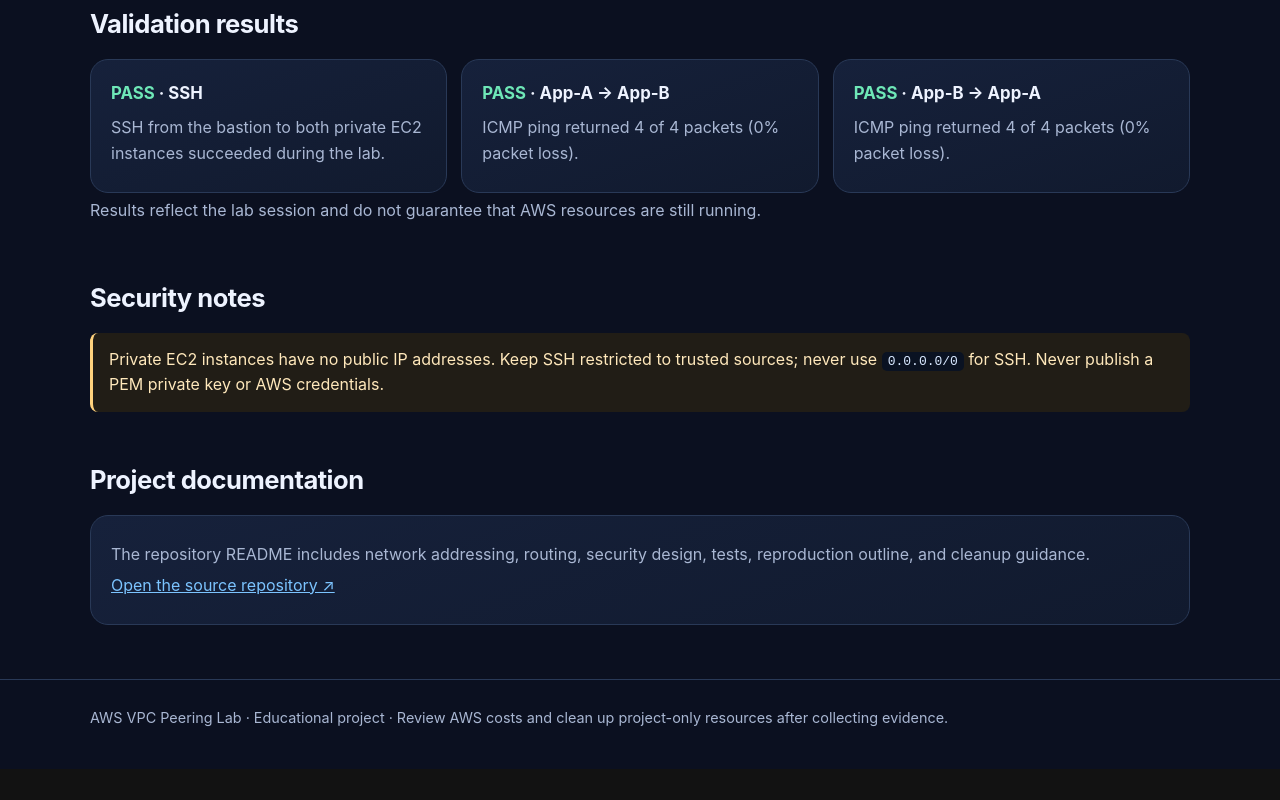
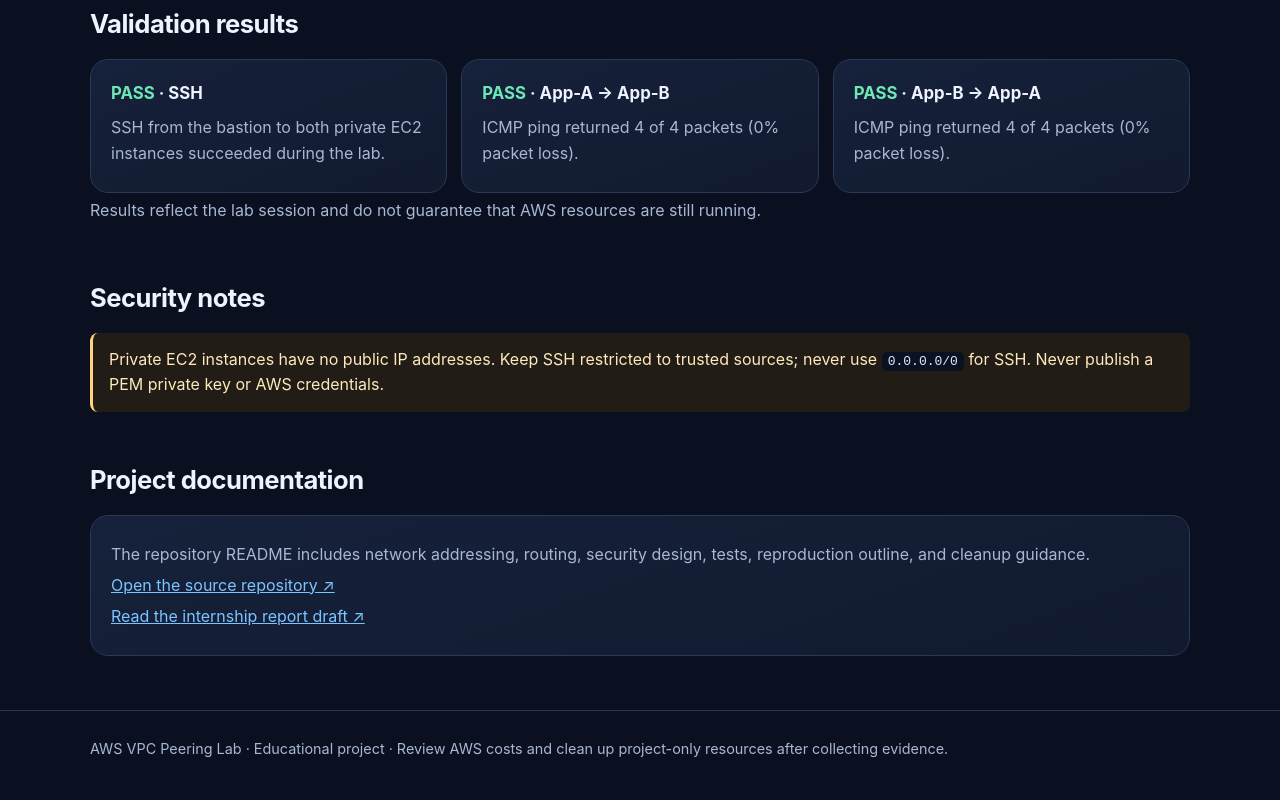
Before and after one commit to Adarsh24dz/aws-vpc-peering-project, a plain HTML site: page index.html in a window 1280 px wide. Shown: the part 1948-2748 px from the top of the page. Before the commit the page ends 2717 px from the top, so only its background shows below. Drawn offline with Linux system fonts and the light colour scheme.

Commit message:
docs: link the internship report from project website

```diff
--- a/index.html
+++ b/index.html
@@ -139,6 +139,7 @@
       <div class="card">
         <p>The repository README includes network addressing, routing, security design, tests, reproduction outline, and cleanup guidance.</p>
         <p><a href="https://github.com/Adarsh24dz/aws-vpc-peering-project" style="color:var(--blue)">Open the source repository ↗</a></p>
+        <p><a href="https://github.com/Adarsh24dz/aws-vpc-peering-project/blob/main/docs/PROJECT_REPORT.md" style="color:var(--blue)">Read the internship report draft ↗</a></p>
       </div>
     </section>
   </main>
```
